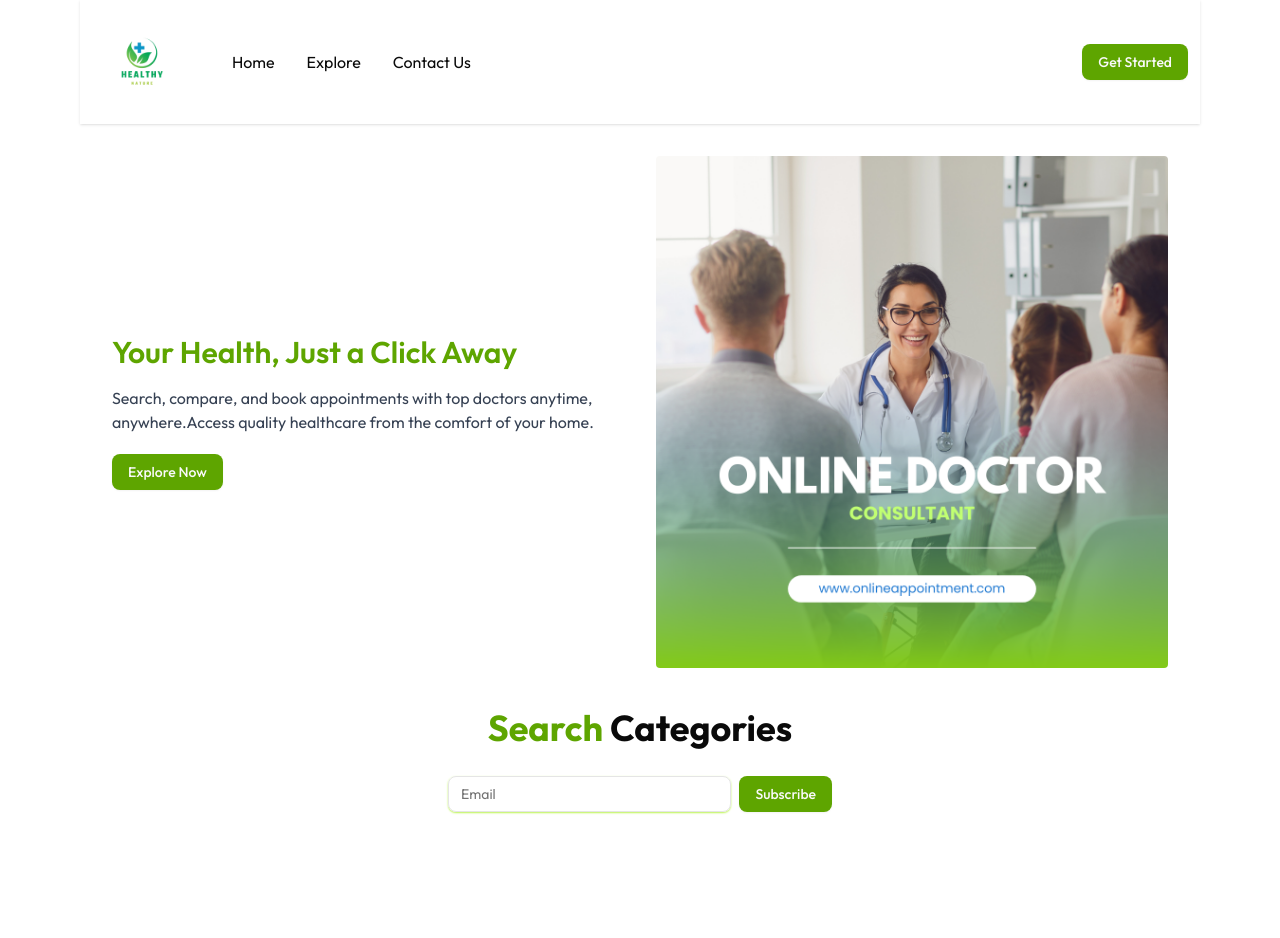
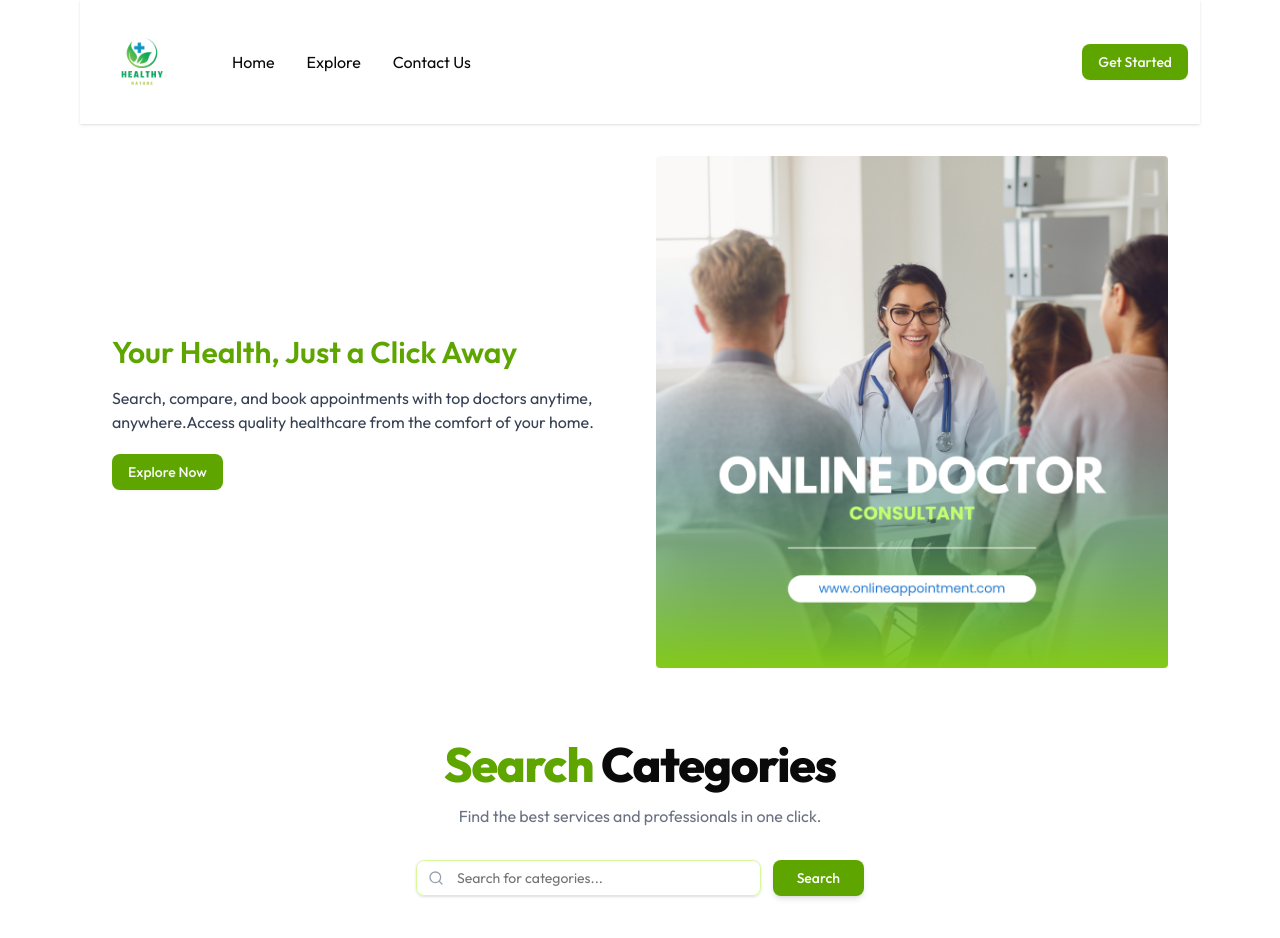
Before and after one commit to Muad-Ahmed/doctor-appointment-app, a Next.js app: page / in a window 1280 px wide. Shown: the top 938 px of the page. Before the commit the page ends 852 px from the top, so only its background shows below. Built offline with nearby package versions, Linux system fonts and the light colour scheme.

Commit message:
style: refactor CategorySearch UI with better focus and icons

```diff
--- a/app/_components/CategorySearch.jsx
+++ b/app/_components/CategorySearch.jsx
@@ -1,16 +1,34 @@
 import React from "react";
 import { Input } from "@/components/ui/input";
 import { Button } from "@/components/ui/Button";
+import { Search } from "lucide-react"; // إضافة أيقونة للبحث
 
 const CategorySearch = () => {
   return (
-    <div className="mb-10 mt-2 flex items-center flex-col">
-      <h2 className="font-bold text-4xl mb-7">
+    <div className="flex flex-col items-center mt-10 mb-16 px-4 text-center">
+      <h2 className="text-4xl md:text-5xl font-extrabold tracking-tight mb-4">
         <span className="text-lime-600">Search</span> Categories
       </h2>
-      <div className="flex w-full max-w-sm items-center gap-2">
-        <Input type="email" placeholder="Email" className="shadow-lime-300" />
-        <Button type="submit">Subscribe</Button>
+
+      <p className="text-gray-500 mb-8 max-w-md">
+        Find the best services and professionals in one click.
+      </p>
+
+      <div className="flex w-full max-w-md items-center gap-3">
+        <div className="relative flex-1">
+          <Search className="absolute left-3 top-1/2 -translate-y-1/2 text-gray-400 h-4 w-4" />
+          <Input
+            type="text"
+            placeholder="Search for categories..."
+            className="pl-10 border-lime-200 focus-visible:ring-lime-500 shadow-sm transition-all"
+          />
+        </div>
+        <Button
+          type="submit"
+          className="bg-lime-600 hover:bg-lime-700 text-white px-6 shadow-md"
+        >
+          Search
+        </Button>
       </div>
     </div>
   );
```
